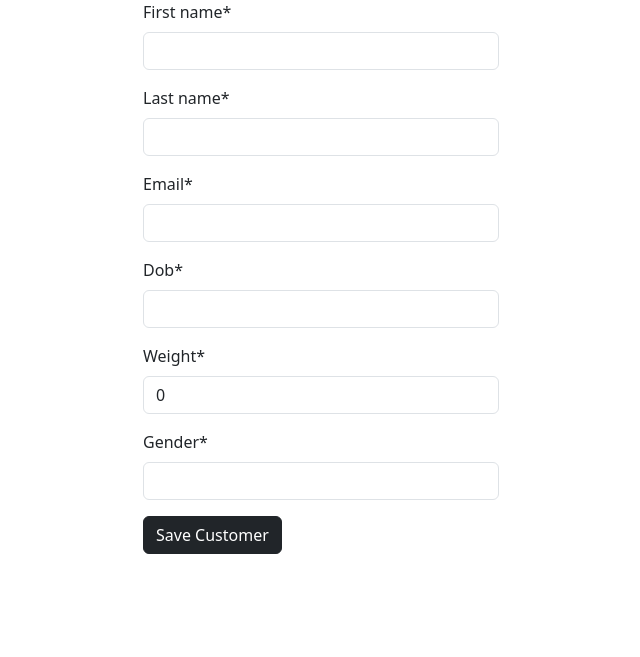
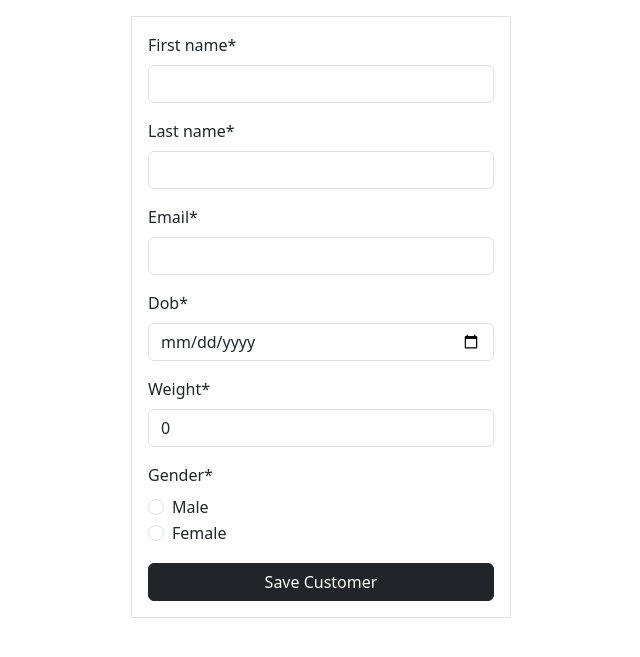
Before and after one commit to coolmindcodes/project_database, a Django app: page /add/customer in a window 1280 px wide. Shown: the part 56-713 px from the top of the page, without its empty margins (319-959 px from the left). Run offline with Django 5.2, Linux system fonts and the light colour scheme; some libraries are stand-ins or nearby versions.

Commit message:
Added customer forms

```diff
--- a/sacco/app_forms.py
+++ b/sacco/app_forms.py
@@ -2,8 +2,18 @@ from django import forms
 
 from sacco.models import Customer
 
-
+GENDER_CHOICES = {"Male": "Male", "Female": "Female"}
 class CustomerForm(forms.ModelForm):
+    gender = forms.ChoiceField(choices=GENDER_CHOICES, widget=forms.RadioSelect)
     class Meta:
         model = Customer
         fields = ['first_name', 'last_name', 'email', 'dob', 'weight', 'gender']
+        widgets = {
+            'dob' : forms.DateInput(attrs={'type': 'date', 'min':'1980-01-01', 'max':'2005-12-31'}),
+            'weight': forms.NumberInput(attrs={'type': 'number', 'min':'35', 'max':'100'})
+        }
+
+
+
+# Update Customer/ Gender radio button
+# Cloning and setting up the virtual env
--- a/templates/customer_form.html
+++ b/templates/customer_form.html
@@ -8,11 +8,11 @@
 {% block content %}
 	<div class="container">
        <div class="row justify-content-center">
-            <div class="col-sm-4">
+            <div class="col-sm-4 border px-3 py-3 mt-3">
                 <form action="{% url 'add_customer' %}" method="post">
                     {% csrf_token %}
                     {{ form | crispy }}
-                    <button class="btn btn-dark">Save Customer</button>
+                    <button class="btn btn-dark w-100">Save Customer</button>
                 </form>
             </div>
        </div>
--- a/templates/master.html
+++ b/templates/master.html
@@ -12,6 +12,11 @@
 
     <!-- Latest compiled JavaScript -->
     <script src="https://cdn.jsdelivr.net/npm/bootstrap@5.3.3/dist/js/bootstrap.bundle.min.js"></script>
+    <style>
+        legend{
+            font-size: 1rem;
+        }
+    </style>
 </head>
 <body>
 
```
